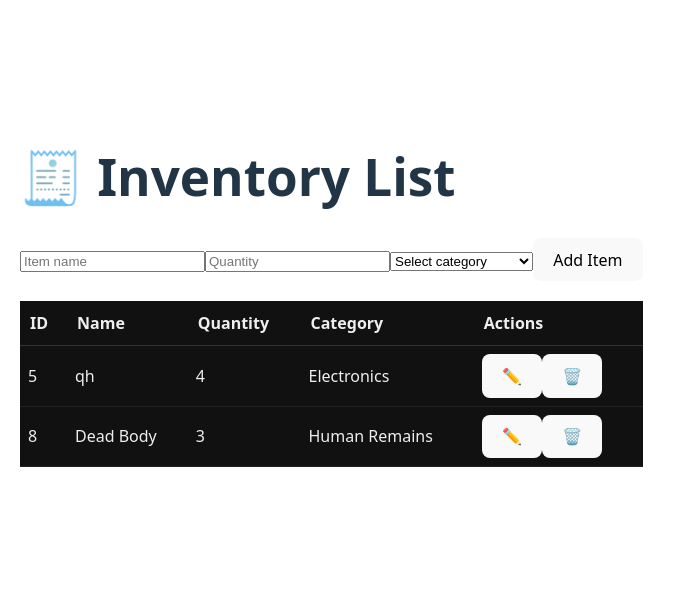
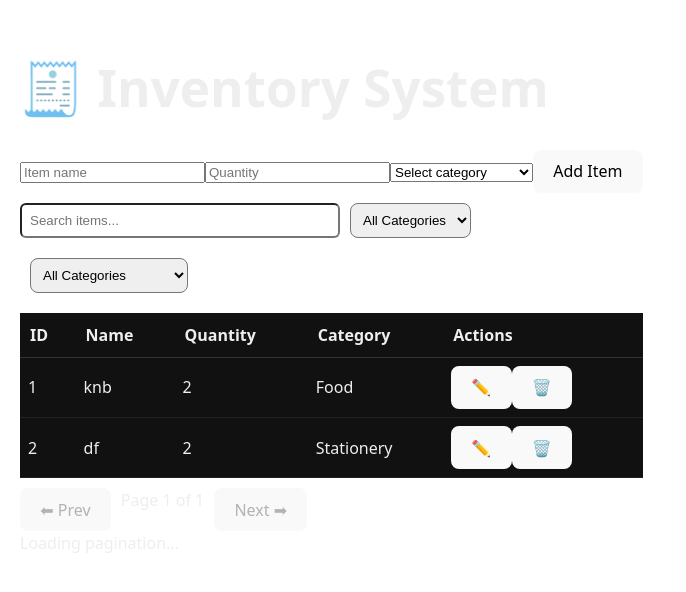
Before and after one commit to lolirock238/Phase-2-inventory-system-7, a React (Vite) app: page / in a window 1280 px wide. Shown: the part 110-702 px from the top of the page, without its empty margins (0-686 px from the left). Built offline with nearby package versions, Linux system fonts and the light colour scheme; data requests are answered from the project's data file.

Commit message:
added the pagination the filter controls and search bar

```diff
--- a/db.json
+++ b/db.json
@@ -1,16 +1,16 @@
 {
   "items": [
     {
-      "name": "qh",
-      "quantity": 4,
-      "category": "Electronics",
-      "id": 5
+      "name": "knb",
+      "quantity": 2,
+      "category": "Food",
+      "id": 1
     },
     {
-      "name": "Dead Body ",
-      "quantity": 3,
-      "category": "Human Remains",
-      "id": 8
+      "name": "df",
+      "quantity": 2,
+      "category": "Stationery",
+      "id": 2
     }
   ]
 }
--- a/src/App.jsx
+++ b/src/App.jsx
@@ -1,11 +1,18 @@
 import React, { useState, useEffect } from "react";
 import AddItemForm from "./components/AddItemForm";
 import InventoryTable from "./components/InventoryTable";
+import SearchBar from "./components/SearchBar";
+import FilterControls from "./components/FilterControls";
+import PaginationControls from "./components/PaginationControls";
 
 export default function App() {
   const [items, setItems] = useState([]);
+  const [searchTerm, setSearchTerm] = useState("");
+  const [filterCategory, setFilterCategory] = useState("");
+  const [currentPage, setCurrentPage] = useState(1);
+  const itemsPerPage = 5;
 
-  // Fetch existing items from db.json
+  // Fetch items
   useEffect(() => {
     fetch("http://localhost:3001/items")
       .then((r) => r.json())
@@ -13,7 +20,7 @@ export default function App() {
       .catch((err) => console.error("Fetch error:", err));
   }, []);
 
-  // Function to handle adding a new item
+  // Add item
   function handleAddItem(newItem) {
     fetch("http://localhost:3001/items", {
       method: "POST",
@@ -48,18 +55,41 @@ export default function App() {
       .catch((err) => console.error("Update error:", err));
   }
 
+  // Filter + Search + Pagination
+  const filteredItems = items
+    .filter((item) =>
+      filterCategory ? item.category === filterCategory : true
+    )
+    .filter((item) =>
+      item.name.toLowerCase().includes(searchTerm.toLowerCase())
+    );
+
+  const totalPages = Math.ceil(filteredItems.length / itemsPerPage);
+  const paginatedItems = filteredItems.slice(
+    (currentPage - 1) * itemsPerPage,
+    currentPage * itemsPerPage
+  );
+
   return (
-    <div className="App" style={{ padding: "20px" }}>
-      <h1>🧾 Inventory List</h1>
+    <div className="App" style={{ padding: "20px", color: "#eee" }}>
+      <h1>🧾 Inventory System</h1>
 
-      {/* Form for adding items */}
       <AddItemForm onAddItem={handleAddItem} />
-
-      {/* Table for viewing, editing, deleting items */}
+      <SearchBar searchTerm={searchTerm} setSearchTerm={setSearchTerm} />
+      <FilterControls
+        items={items}
+        filterCategory={filterCategory}
+        setFilterCategory={setFilterCategory}
+      />
       <InventoryTable
-        items={items}
+        items={paginatedItems}
         onDeleteItem={handleDeleteItem}
         onEditItem={handleEditItem}
+      />
+      <PaginationControls
+        currentPage={currentPage}
+        totalPages={totalPages}
+        setCurrentPage={setCurrentPage}
       />
     </div>
   );
--- /dev/null
+++ b/src/components/FilterControls.jsx
@@ -0,0 +1,31 @@
+import React from "react";
+
+export default function FilterControls({
+  items = [],
+  filterCategory,
+  setFilterCategory,
+}) {
+  // Defensive guard: ensure we don’t break when items is undefined
+  const categories = Array.isArray(items)
+    ? [...new Set(items.map((item) => item.category).filter(Boolean))]
+    : [];
+
+  return (
+    <select
+      value={filterCategory}
+      onChange={(e) => setFilterCategory(e.target.value)}
+      style={{ margin: "10px", padding: "8px", borderRadius: "8px" }}
+    >
+      <option value="">All Categories</option>
+      {categories.length > 0 ? (
+        categories.map((cat) => (
+          <option key={cat} value={cat}>
+            {cat}
+          </option>
+        ))
+      ) : (
+        <option disabled>No categories found</option>
+      )}
+    </select>
+  );
+}
--- a/src/components/InventoryTable.jsx
+++ b/src/components/InventoryTable.jsx
@@ -1,14 +1,32 @@
-import React, { useMemo } from "react";
+import React, { useMemo, useState } from "react";
 import {
   useReactTable,
   getCoreRowModel,
+  getSortedRowModel,
   getFilteredRowModel,
-  getSortedRowModel,
+  getPaginationRowModel,
   flexRender,
 } from "@tanstack/react-table";
+import PaginationControls from "./PaginationControls";
+import FilterControls from "./FilterControls";
 
 export default function InventoryTable({ items, onDeleteItem, onEditItem }) {
-  // Define columns (the table's structure)
+  const [sorting, setSorting] = useState([]);
+  const [selectedCategory, setSelectedCategory] = useState("");
+
+  // Unique categories for filter dropdown
+  const categories = useMemo(() => {
+    return [...new Set(items.map((item) => item.category))];
+  }, [items]);
+
+  // Filter items by category
+  const filteredItems = useMemo(() => {
+    return selectedCategory
+      ? items.filter((item) => item.category === selectedCategory)
+      : items;
+  }, [items, selectedCategory]);
+
+  // Table setup
   const columns = useMemo(
     () => [
       { header: "ID", accessorKey: "id" },
@@ -36,23 +54,33 @@ export default function InventoryTable({ items, onDeleteItem, onEditItem }) {
     [onDeleteItem, onEditItem]
   );
 
-  // Create the table instance
   const table = useReactTable({
-    data: items,
+    data: filteredItems,
     columns,
+    state: { sorting },
+    onSortingChange: setSorting,
     getCoreRowModel: getCoreRowModel(),
     getSortedRowModel: getSortedRowModel(),
     getFilteredRowModel: getFilteredRowModel(),
+    getPaginationRowModel: getPaginationRowModel(),
   });
 
   return (
+    <div style={{ color: "#eee" }}>
+      {/* Filtering dropdown */}
+      <FilterControls
+        categories={categories}
+        selectedCategory={selectedCategory}
+        onFilterChange={setSelectedCategory}
+      />
+
+      {/* Table */}
       <table
         style={{
           width: "100%",
           borderCollapse: "collapse",
-        marginTop: "20px",
+          marginTop: "10px",
           background: "#111",
-        color: "#eee",
         }}
       >
         <thead>
@@ -64,8 +92,8 @@ export default function InventoryTable({ items, onDeleteItem, onEditItem }) {
                   style={{
                     padding: "10px",
                     borderBottom: "1px solid #333",
+                    cursor: "pointer",
                     textAlign: "left",
-                  cursor: "pointer",
                   }}
                   onClick={header.column.getToggleSortingHandler()}
                 >
@@ -82,7 +110,6 @@ export default function InventoryTable({ items, onDeleteItem, onEditItem }) {
             </tr>
           ))}
         </thead>
-
         <tbody>
           {table.getRowModel().rows.map((row) => (
             <tr key={row.id} style={{ borderBottom: "1px solid #222" }}>
@@ -95,5 +122,9 @@ export default function InventoryTable({ items, onDeleteItem, onEditItem }) {
           ))}
         </tbody>
       </table>
+
+      {/* Pagination controls */}
+      <PaginationControls table={table} />
+    </div>
   );
 }
--- /dev/null
+++ b/src/components/PaginationControls.jsx
@@ -0,0 +1,31 @@
+import React from "react";
+
+export default function PaginationControls({ table }) {
+  if (!table) {
+    return <div>Loading pagination...</div>; // Optional placeholder
+  }
+
+  const pagination = table.getState()?.pagination || {};
+  const pageIndex = pagination.pageIndex ?? 0;
+  const pageCount = table.getPageCount?.() ?? 1;
+
+  return (
+    <div style={{ marginTop: "10px", display: "flex", gap: "10px" }}>
+      <button
+        onClick={() => table.previousPage()}
+        disabled={!table.getCanPreviousPage?.()}
+      >
+        ⬅ Prev
+      </button>
+      <span>
+        Page {pageIndex + 1} of {pageCount}
+      </span>
+      <button
+        onClick={() => table.nextPage()}
+        disabled={!table.getCanNextPage?.()}
+      >
+        Next ➡
+      </button>
+    </div>
+  );
+}
--- /dev/null
+++ b/src/components/SearchBar.jsx
@@ -0,0 +1,18 @@
+import React from "react";
+
+export default function SearchBar({ searchTerm, onSearch }) {
+  return (
+    <input
+      type="text"
+      placeholder="Search items..."
+      value={searchTerm}
+      onChange={(e) => onSearch(e.target.value)}
+      style={{
+        marginBottom: "10px",
+        padding: "8px",
+        width: "300px",
+        borderRadius: "6px",
+      }}
+    />
+  );
+}
```
Lines whose indentation alone changed are shown as unchanged.
